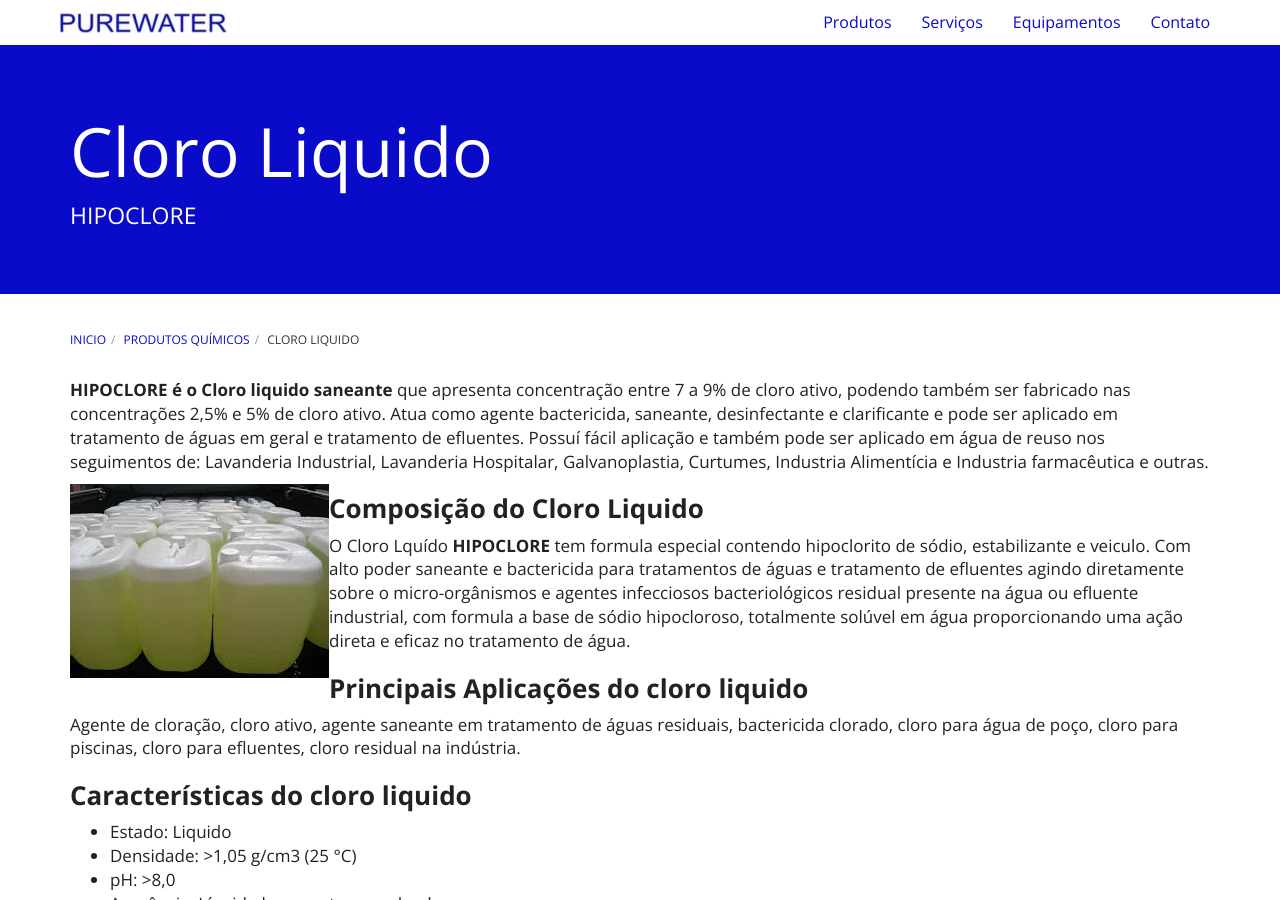
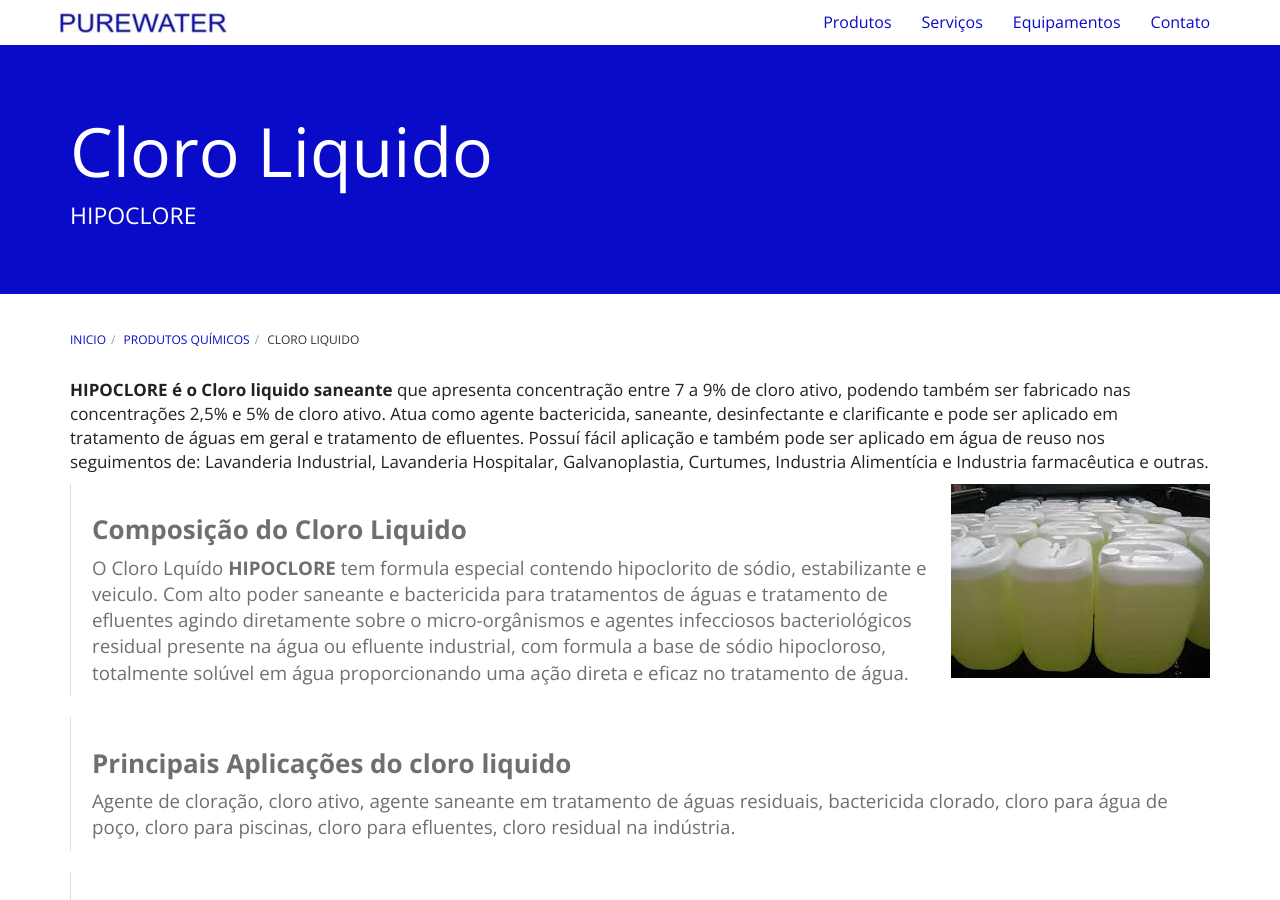
Before and after one commit to purewaterefluentes/purewaterefluentes.github.io, a Jekyll site: the page built from produtos/cloro-liquido.md, in a window 1280 px wide and 900 px high. Built offline with Jekyll 4.4.1, drawn with Linux system fonts in a browser that asks for light colours; nearby versions of some CDN libraries; library files that are not in the unit come from our copies.

Commit message:
Update cloro-liquido.md

```diff
--- a/produtos/cloro-liquido.md
+++ b/produtos/cloro-liquido.md
@@ -8,21 +8,18 @@
 **HIPOCLORE é o Cloro liquido saneante** que apresenta concentração entre 7 a 9% de cloro ativo, podendo também ser fabricado nas concentrações 2,5% e 5% de cloro ativo. Atua como agente bactericida, saneante, desinfectante e clarificante e pode ser aplicado em tratamento de águas em geral e tratamento de efluentes.
 Possuí fácil aplicação e também pode ser aplicado em água de reuso nos seguimentos de: Lavanderia Industrial, Lavanderia Hospitalar, Galvanoplastia, Curtumes, Industria Alimentícia e Industria farmacêutica e outras.
 
-<img class="img-responsive pull-left" style="max-width: 75%;" src="../../website/images/pequeno/Hipoclore - Cloro.jpg" alt="Cloro Liquido">
+<img class="img-responsive pull-right" style="max-width: 75%;" src="../../website/images/pequeno/Hipoclore - Cloro.jpg" alt="Cloro Liquido">
 
-<p/>
-
+>
 ### **Composição do Cloro Liquido**
 O Cloro Lquído **HIPOCLORE** tem formula especial contendo hipoclorito de sódio, estabilizante e veiculo.
 Com alto poder saneante e bactericida para tratamentos de águas e tratamento de efluentes agindo diretamente sobre o micro-orgânismos e agentes infecciosos bacteriológicos residual presente na água ou efluente industrial, com formula a base de sódio hipocloroso, totalmente solúvel em água proporcionando uma ação direta e eficaz no tratamento de água.
 
-<p/>
-
+>
 ### **Principais Aplicações do cloro liquido**
 Agente de cloração, cloro ativo, agente saneante em tratamento de águas residuais, bactericida clorado, cloro para água de poço, cloro para piscinas, cloro para efluentes, cloro residual na indústria.
 
-<p/>
-
+>
 ### **Características do cloro liquido**
 
 - Estado: Liquido
```
